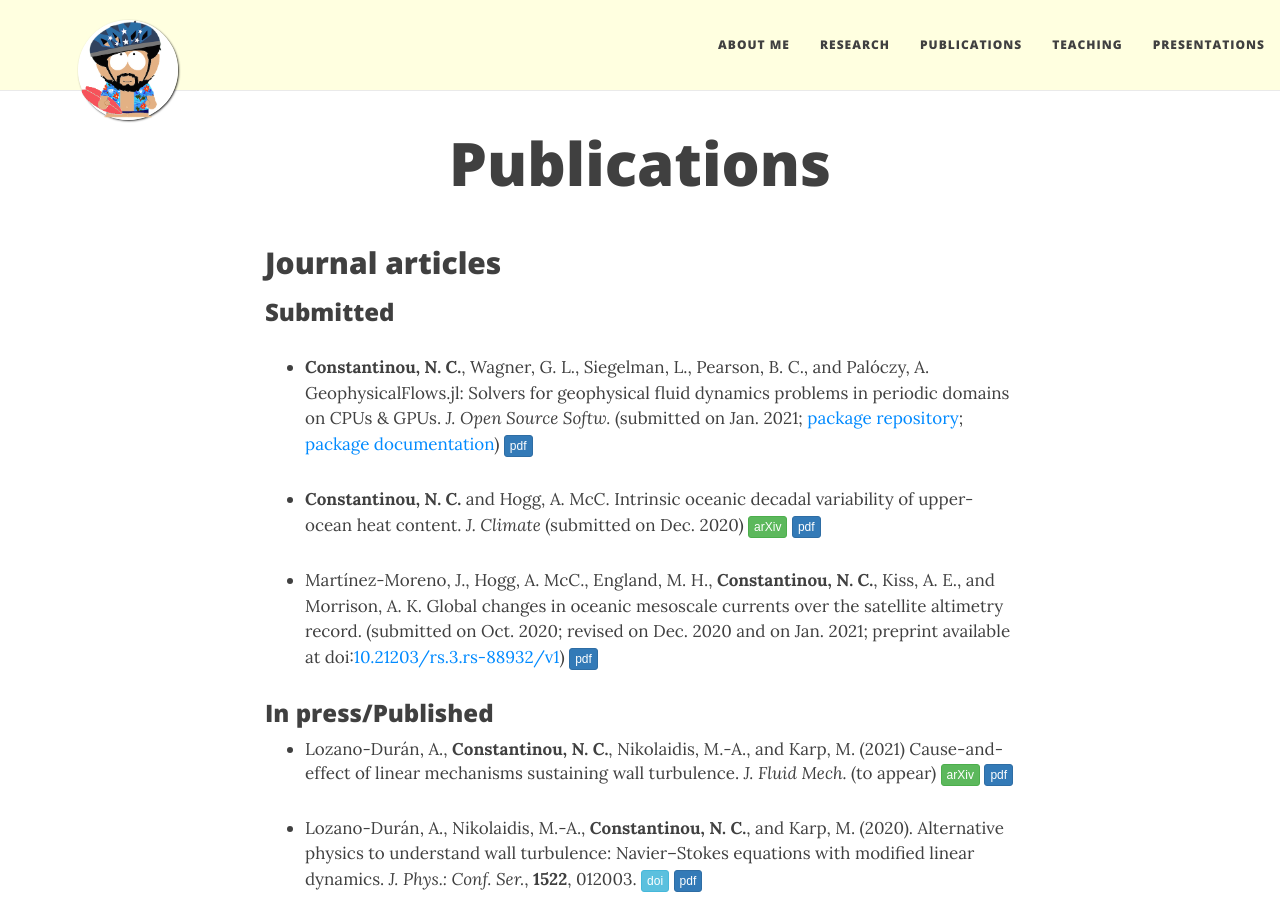
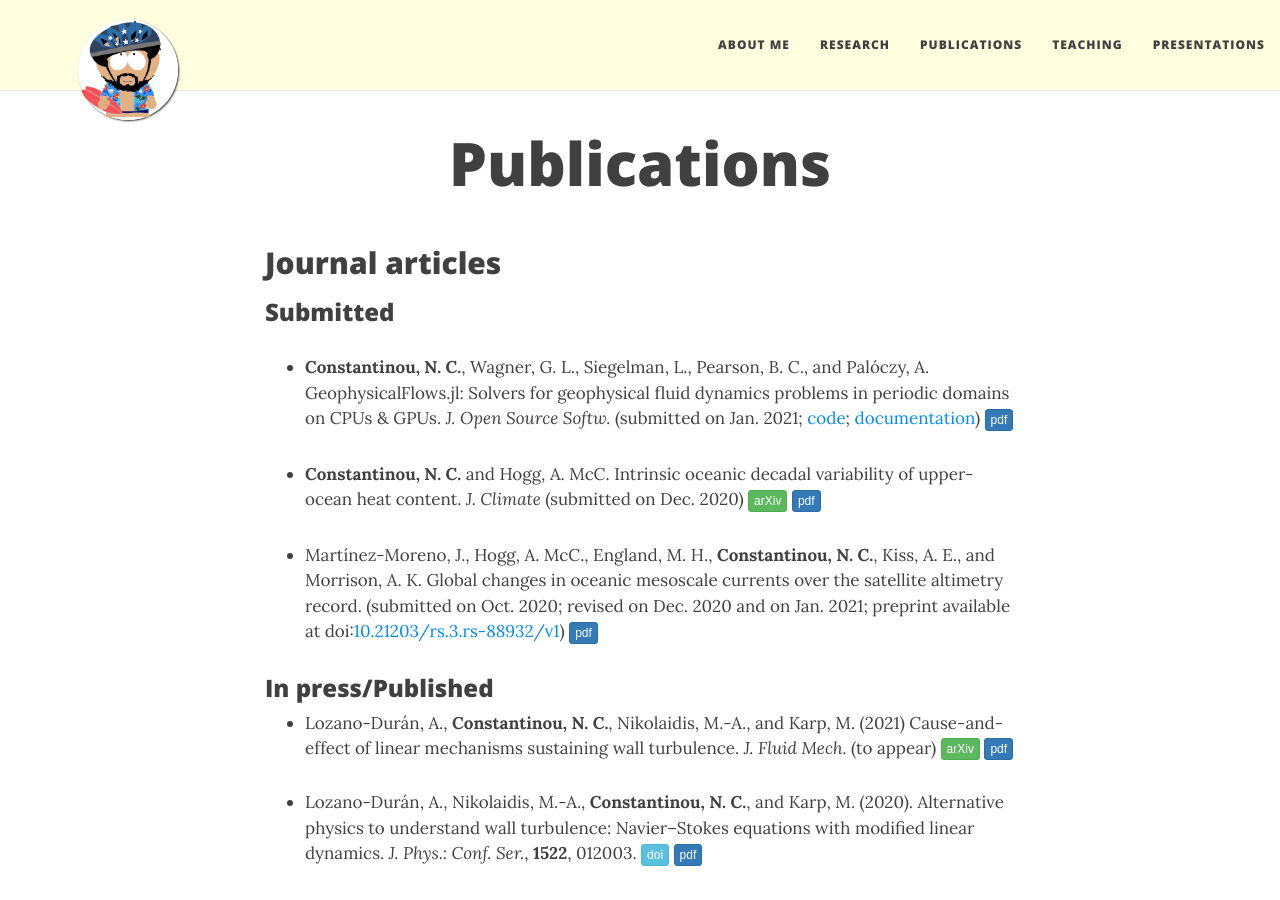
Before and after one commit to navidcy/navidcy.github.io, a Jekyll site: the page built from publications.md, in a window 1280 px wide and 900 px high. Built offline with Jekyll 4.4.1, drawn with Linux system fonts in a browser that asks for light colours; nearby versions of some CDN libraries; comment, search, counter and statistics services are not loaded.

Commit message:
simplify

```diff
--- a/publications.md
+++ b/publications.md
@@ -16,7 +16,7 @@ convection. _J. Fluid Mech._ (submitted on ...) [<span class="btn btn-success bt
 
 ### Submitted
 
-- **Constantinou, N. C.**, Wagner, G. L., Siegelman, L., Pearson, B. C., and Palóczy, A. GeophysicalFlows.jl: Solvers for geophysical fluid dynamics problems in periodic domains on CPUs & GPUs. _J. Open Source Softw._ (submitted on Jan. 2021; <a href="https://github.com/FourierFlows/GeophysicalFlows.jl" target="_blank">package repository</a>; <a href="https://fourierflows.github.io/GeophysicalFlowsDocumentation/stable/" target="_blank">package documentation</a>) [<span class="btn btn-primary btn-xs{{end}}" style="font-family:sans-serif;">pdf</span>][geophysicalflows]
+- **Constantinou, N. C.**, Wagner, G. L., Siegelman, L., Pearson, B. C., and Palóczy, A. GeophysicalFlows.jl: Solvers for geophysical fluid dynamics problems in periodic domains on CPUs & GPUs. _J. Open Source Softw._ (submitted on Jan. 2021; <a href="https://github.com/FourierFlows/GeophysicalFlows.jl" target="_blank">code</a>; <a href="https://fourierflows.github.io/GeophysicalFlowsDocumentation/stable/" target="_blank">documentation</a>) [<span class="btn btn-primary btn-xs{{end}}" style="font-family:sans-serif;">pdf</span>][geophysicalflows]
 
 
 - **Constantinou, N. C.** and  Hogg, A. McC. Intrinsic oceanic decadal variability of upper-ocean heat content. _J. Climate_ (submitted on Dec. 2020) [<span class="btn btn-success btn-xs{{end}}" style="font-family:sans-serif;">arXiv</span>][arXiv:2012.08025]{:target="_blank"} [<span class="btn btn-primary btn-xs{{end}}" style="font-family:sans-serif;">pdf</span>][intrinsic-ocean-var]
```
